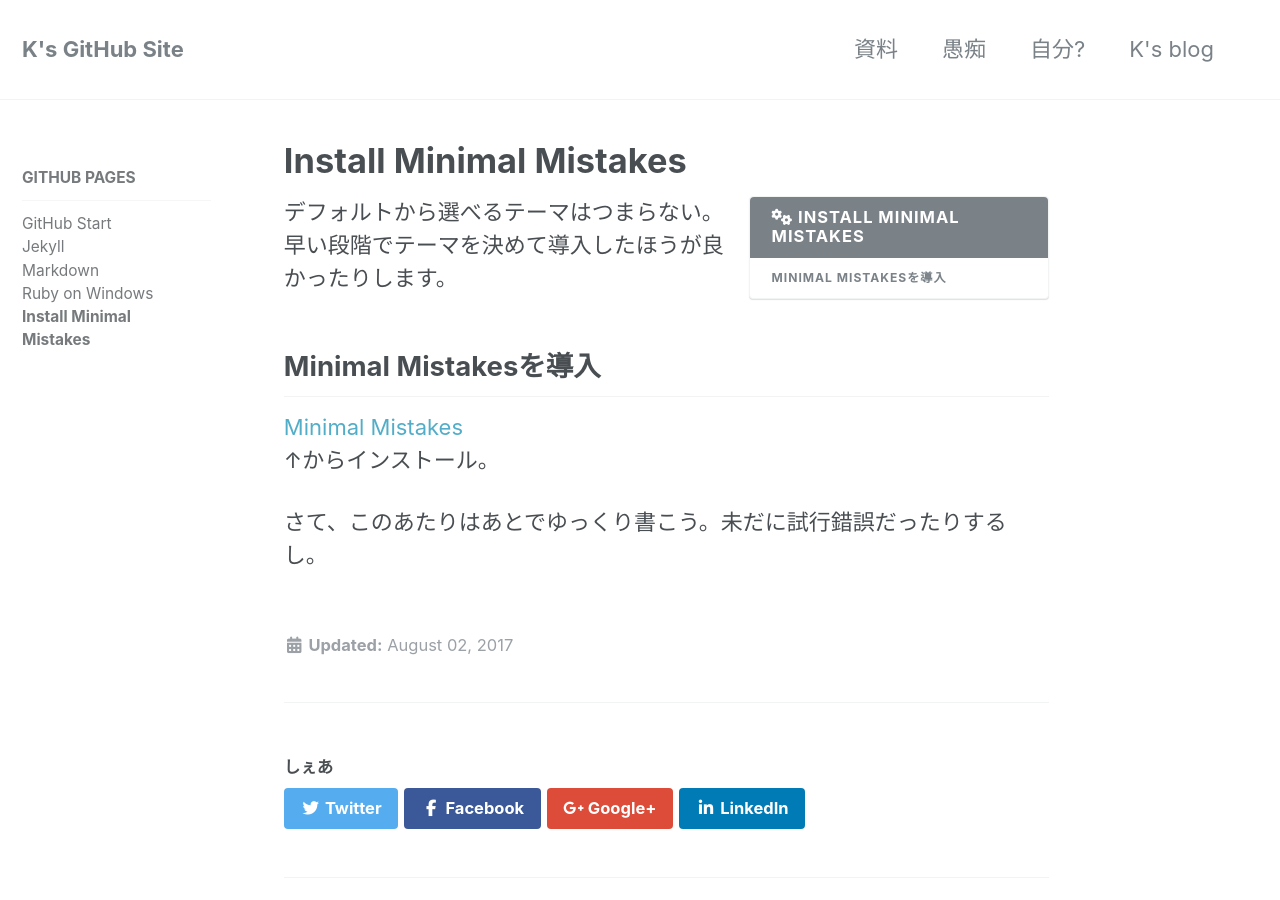
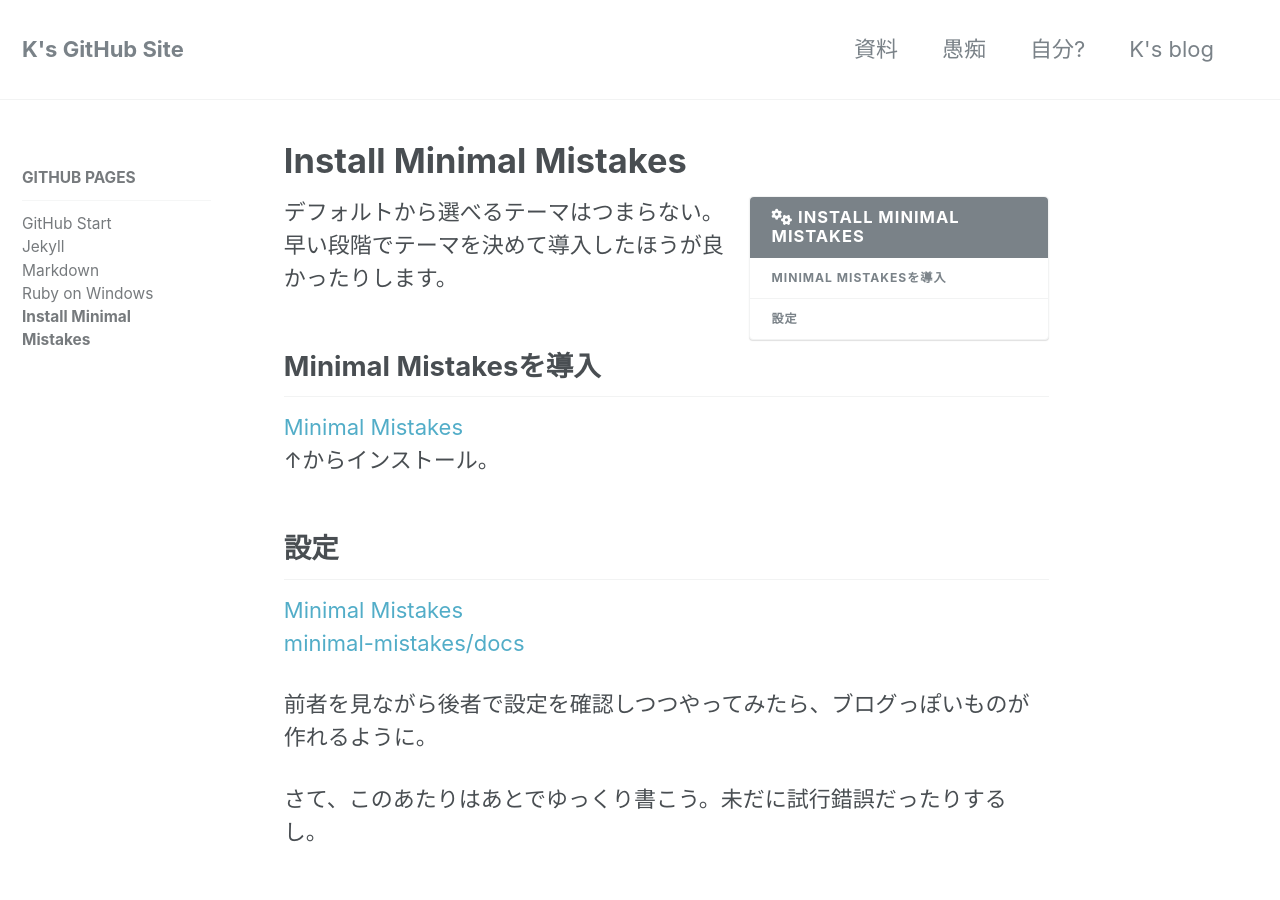
Before and after one commit to laureltreetop/laureltreetop.github.io, a Jekyll site: the page built from _docs/02-install-minimal-mistakes.md, in a window 1280 px wide and 900 px high. Built offline with Jekyll 4.4.1, drawn with Linux system fonts in a browser that asks for light colours; nearby versions of some CDN libraries.

Commit message:
Update 02-install-minimal-mistakes.md

```diff
--- a/_docs/02-install-minimal-mistakes.md
+++ b/_docs/02-install-minimal-mistakes.md
@@ -12,4 +12,11 @@
 [Minimal Mistakes](https://mmistakes.github.io/minimal-mistakes/)
 ↑からインストール。
 
+## 設定
+[Minimal Mistakes](https://mmistakes.github.io/minimal-mistakes/)
+[minimal-mistakes/docs](https://github.com/mmistakes/minimal-mistakes/tree/master/docs)
+
+前者を見ながら後者で設定を確認しつつやってみたら、ブログっぽいものが作れるように。
+
+
 さて、このあたりはあとでゆっくり書こう。未だに試行錯誤だったりするし。
```
Also changed, not shown: other parts of _docs/02-install-minimal-mistakes.md (+1 -1 lines).
